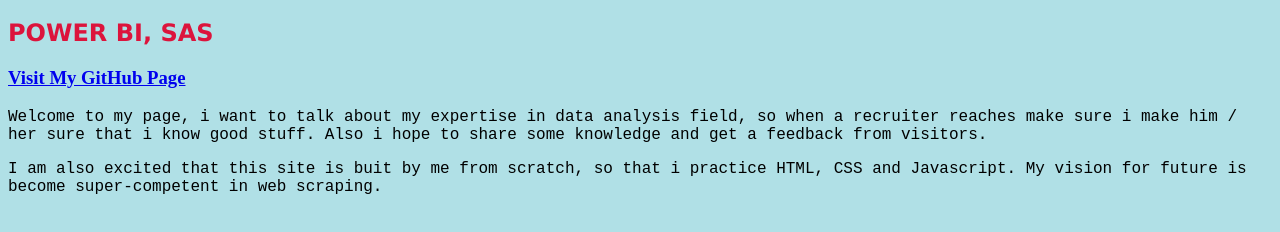
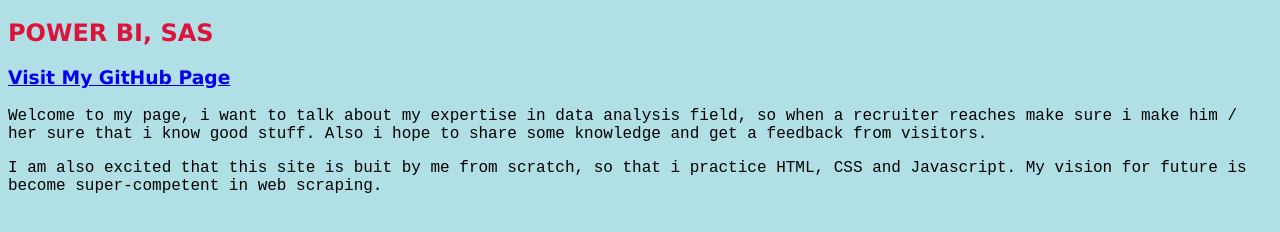
Before and after one commit to gokhanyazgan1/gokhanyazgan, a plain HTML site: page index.html in a window 1280 px wide. Shown: the part 274-506 px from the top of the page. Drawn offline with Linux system fonts and the light colour scheme.

Commit message:
Update index.html

```diff
--- a/index.html
+++ b/index.html
@@ -10,7 +10,7 @@
 <img src="images/profil.jpg" alt="Gokhan Yazgan" width="200" height="200">
 <h1 style="font-family:Verdana, Geneva, Tahoma, sans-serif;">GOKHAN YAZGAN - CERTIFIED DATA ANALYST</h1>
 <h2 style="color: crimson;font-family: Verdana, Geneva, Tahoma, sans-serif;">POWER BI, SAS </h2>
-<h3> <a href= "https://github.com/gokhanyazgan1">Visit My GitHub Page </a></h3>
+<h3 style="font-family: Verdana, Geneva, Tahoma, sans-serif;"> <a href= "https://github.com/gokhanyazgan1">Visit My GitHub Page </a></h3>
 <p style="font-family: 'Courier New', Courier, monospace;">Welcome to my page, i want to talk about my expertise in data analysis field, so when a recruiter reaches make sure i make him / her sure that i know good stuff.
 Also i hope to share some knowledge and get a feedback from visitors.</p1>
 <br>
```
